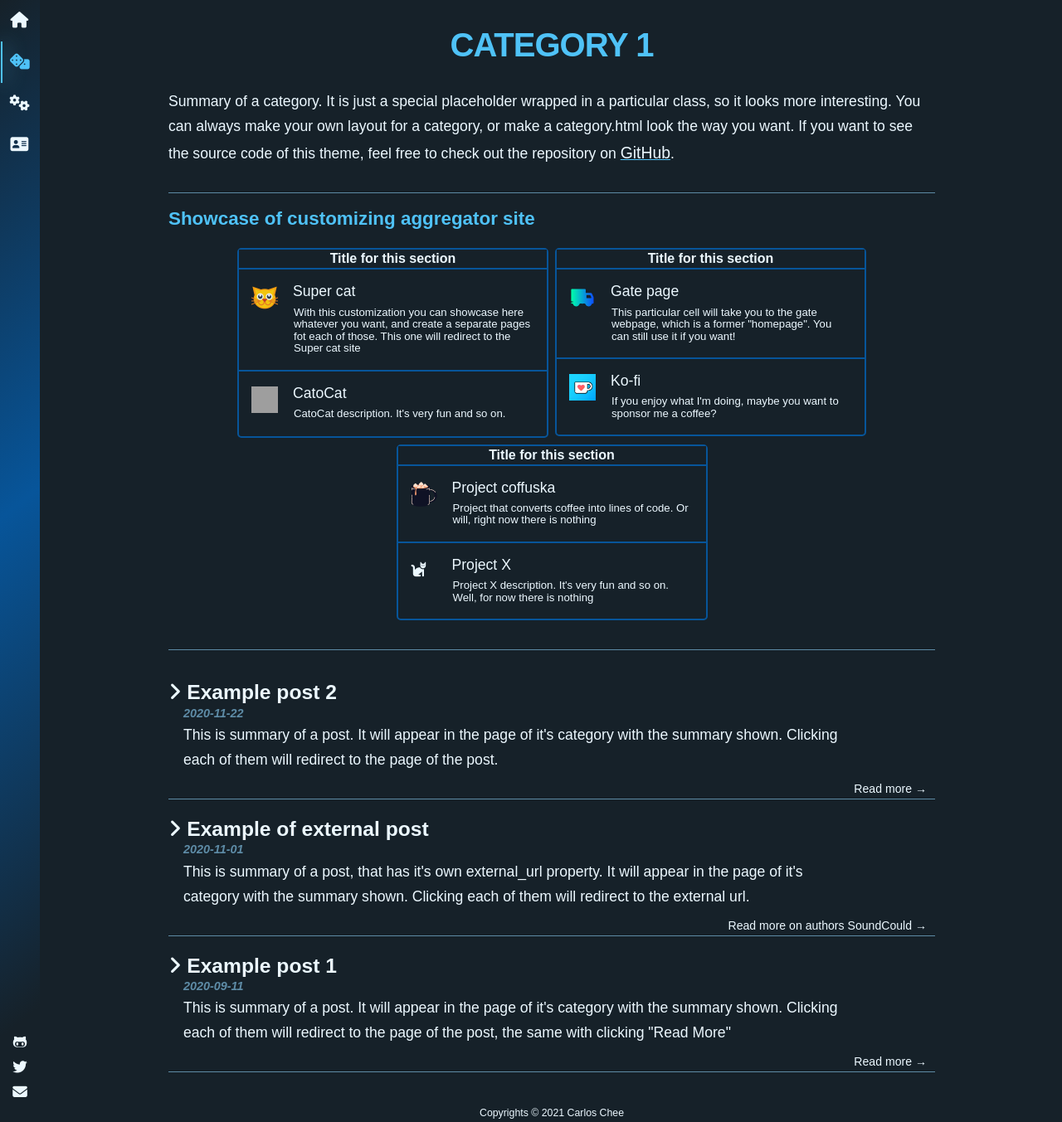
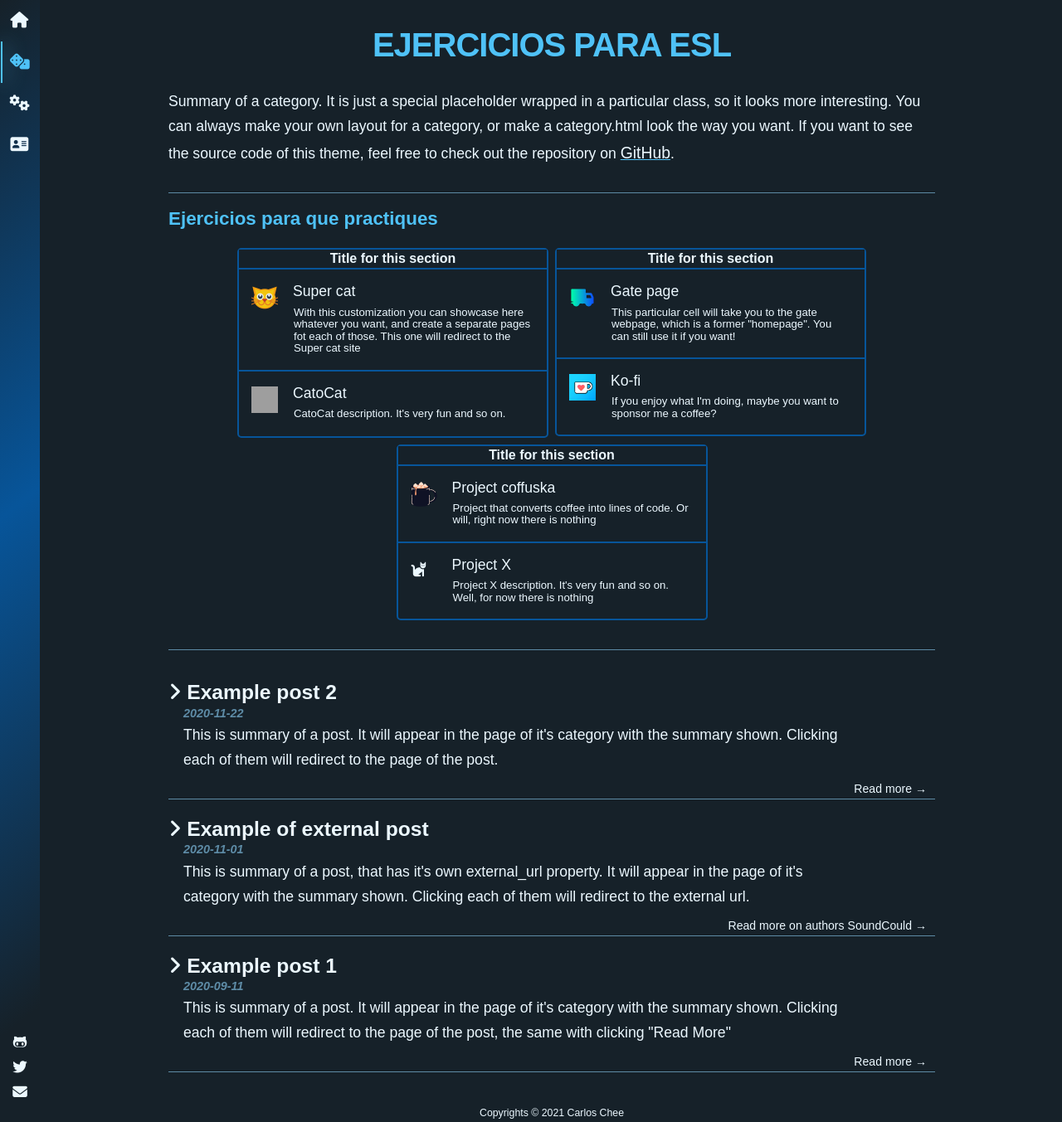
Before and after one commit to camachevaz/ESL, a Jekyll site: the page built from pages/category-1.html, in a window 1280 px wide. Shown: the whole page at 83% size. Built offline with Jekyll 4.4.1, drawn with Linux system fonts in a browser that asks for light colours; nearby versions of some CDN libraries; some web fonts are replaced; grey boxes are pictures that could not be loaded.

Commit message:
Update category-1.html

```diff
--- a/pages/category-1.html
+++ b/pages/category-1.html
@@ -1,12 +1,12 @@
 ---
-title: Category 1
+title: Ejercicios para ESL
 layout: category-aggregator
-permalink: category-1.html
+permalink: ejercicios.html
 category: category-1
 summary: Summary of a category. It is just a special placeholder wrapped in a particular class, so it looks more interesting. You can always make your own layout for a category, or make a category.html look the way you want. If you want to see the source code of this theme, feel free to check out the repository on <a href="https://github.com/ItsMeaga1n/minimal-categorized" target="_blank">GitHub</a>.
 ---
 <hr>
-<h2>Showcase of customizing aggregator site</h2>
+<h2>Ejercicios para que practiques</h2>
 <div class="collection">
     <div class="group">
         <div class="title">Title for this section</div>
```
